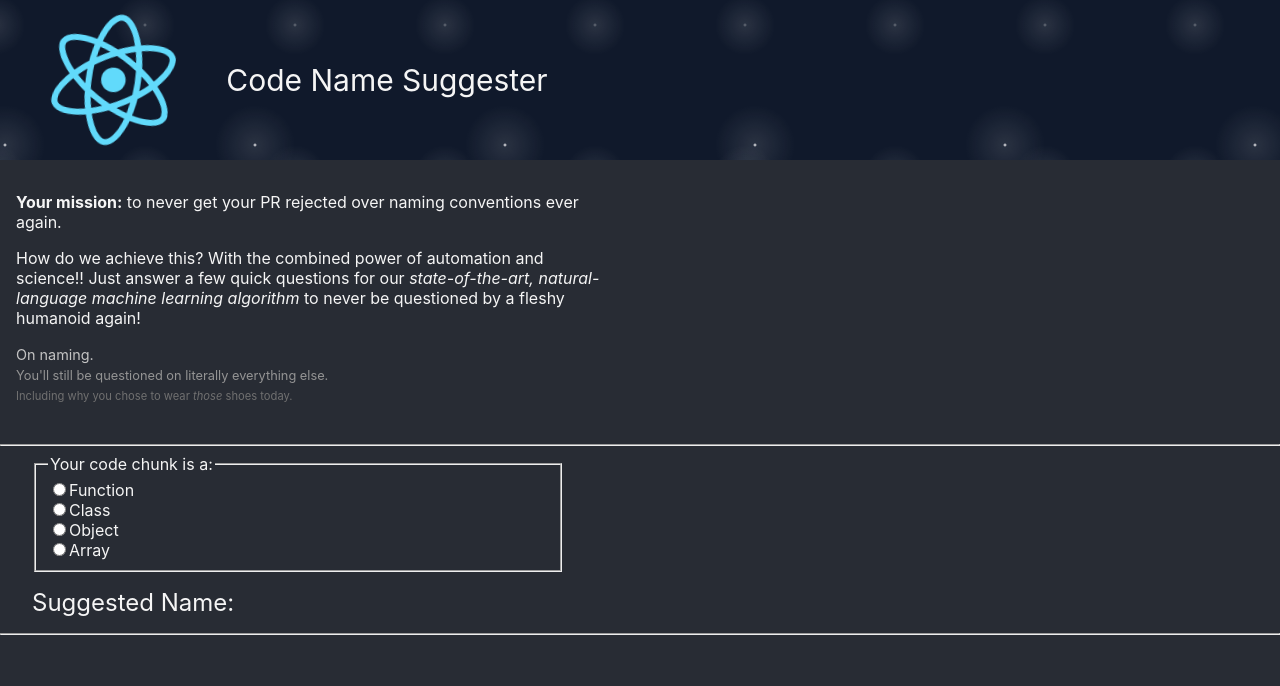
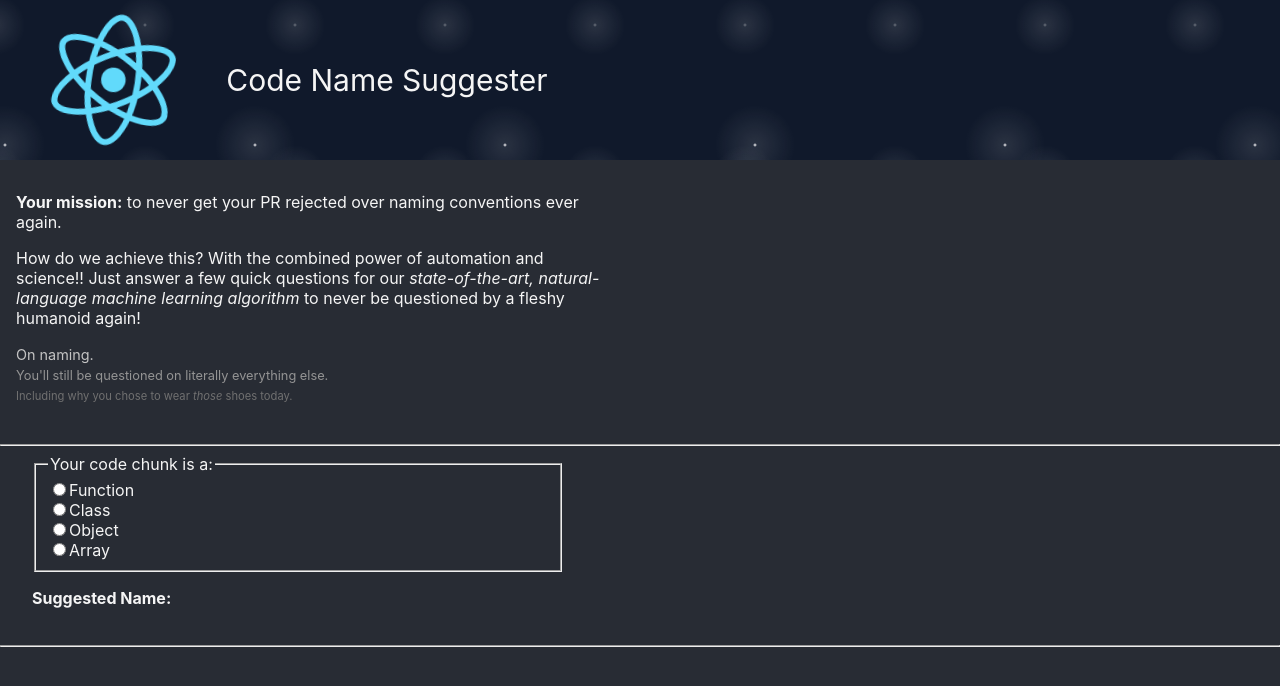
Before and after one commit to NeuroBio/Code-Namer-React-App, a React (Create React App) app: page / in a window 1280 px wide. Shown: the top 686 px of the page. Built offline with nearby package versions, Linux system fonts and the light colour scheme.

Commit message:
final css tweaks

```diff
--- a/src/components/main-form/form.css
+++ b/src/components/main-form/form.css
@@ -31,8 +31,12 @@
     margin-left: 2em
 }
 #result-label {
-    font-size: 1.5em;
+    font-size: 1em;
+    font-weight: bold;
 }
 #result {
-    font-size: 3em;
+    font-size: 1em;
+    font-family:'Courier New', Courier, monospace;
+    background-color: black;
+    margin: .5em;
 }
--- a/src/components/type-sections/function-section.js
+++ b/src/components/type-sections/function-section.js
@@ -95,8 +95,6 @@ export class FunctionSection extends React.Component {
         }
     }
 
-
-
     render() {
         return (<div>
             <FormRadioSet
@@ -109,8 +107,8 @@ export class FunctionSection extends React.Component {
             { this.state.functionType === FunctionTypes.COMMAND || this.state.functionType === FunctionTypes.BOTH
             ? <fieldset className="form-set">
                 <legend>Command Settings</legend>
+                <FormInput label="How the data/record is changed (verb)" onUpdate={this.updateCommand}/>
                 <FormInput label="The command data/record type (noun)" onUpdate={this.updateCommandRecord}/>
-                <FormInput label="How the data/record is changed (verb)" onUpdate={this.updateCommand}/>
             </fieldset>
             : ''}
             { this.state.functionType === FunctionTypes.QUERY || this.state.functionType === FunctionTypes.BOTH
```
